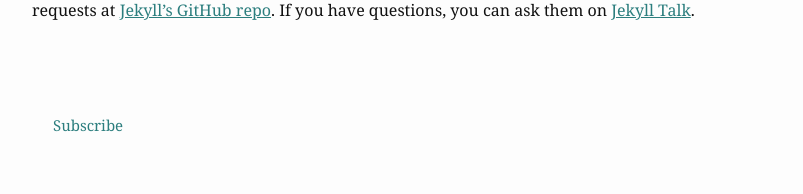
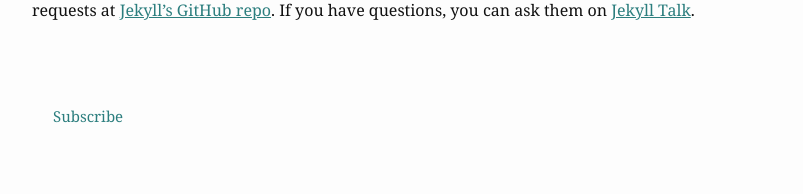
Before and after one commit to 9Echo/9Echo.github.io, a Jekyll site: the page built from _posts/2021-01-22-welcome-to-jekyll.markdown, in a window 1280 px wide. Shown: the part 713-907 px from the top of the page, without its empty margins (238-1041 px from the left). Built offline with Jekyll 4.4.1, drawn with Linux system fonts in a browser that asks for light colours.

Commit message:
Update _layout.scss

```diff
--- a/_sass/minima/_layout.scss
+++ b/_sass/minima/_layout.scss
@@ -264,7 +264,7 @@
 }
 
 .post-content {
-  margin-bottom: $spacing-unit;
+  margin-bottom: $spacing-unit / 6;
 
   a {
     text-decoration: underline;
```
